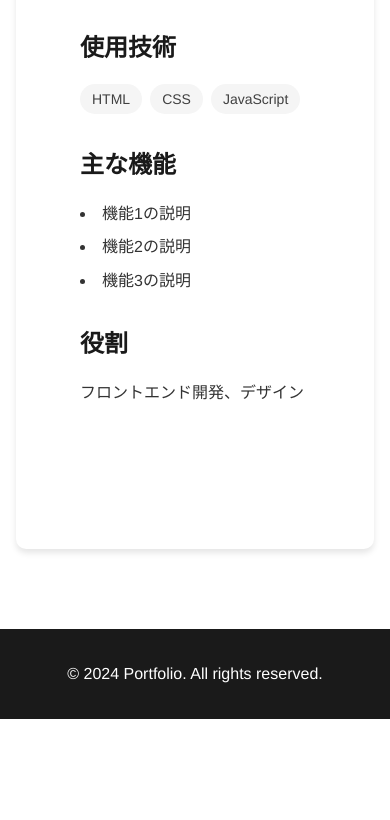
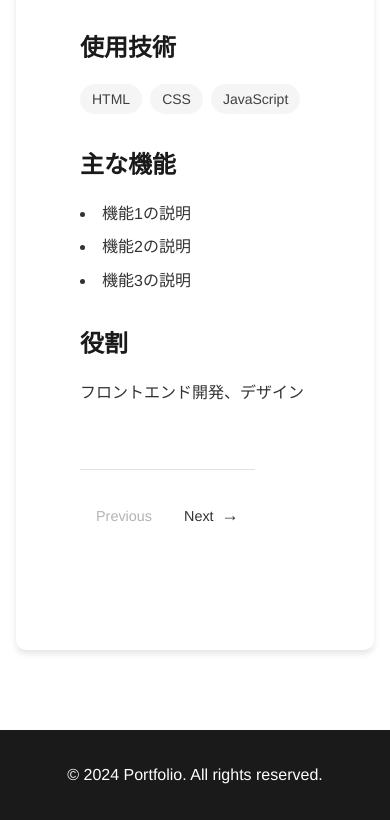
Before and after one commit to teratti744/portfolio-site, a plain HTML site: page projects/project1.html in a window 390 px wide. Shown: the part 701-1521 px from the top of the page. Before the commit the page ends 1420 px from the top, so only its background shows below. Drawn offline with Linux system fonts and the light colour scheme.

Commit message:
Add Previous/Next navigation to project pages

```diff
--- a/css/style.css
+++ b/css/style.css
@@ -474,6 +474,51 @@ section h2 {
     opacity: 1;
 }
 
+/* Project Navigation */
+.project-navigation {
+    display: flex;
+    justify-content: space-between;
+    margin-top: 3rem;
+    padding-top: 2rem;
+    border-top: 1px solid var(--gray-light);
+}
+
+.nav-prev,
+.nav-next,
+.nav-disabled {
+    padding: 0.75rem 1.5rem;
+    border-radius: 5px;
+    font-weight: 500;
+    transition: var(--transition);
+    text-decoration: none;
+    color: var(--text-color);
+    display: inline-flex;
+    align-items: center;
+    gap: 0.5rem;
+}
+
+.nav-prev::before {
+    content: '←';
+    font-size: 1.2em;
+}
+
+.nav-next::after {
+    content: '→';
+    font-size: 1.2em;
+}
+
+.nav-prev:hover,
+.nav-next:hover {
+    background: var(--light-bg);
+    color: var(--primary-color);
+}
+
+.nav-disabled {
+    color: var(--gray-medium);
+    cursor: not-allowed;
+    opacity: 0.6;
+}
+
 /* Responsive Design */
 @media (max-width: 768px) {
     .nav {
@@ -520,6 +565,18 @@ section h2 {
     .project-content h1 {
         font-size: 2rem;
         padding: 1.5rem;
+    }
+
+    .project-navigation {
+        margin-top: 2rem;
+        padding-top: 1.5rem;
+    }
+
+    .nav-prev,
+    .nav-next,
+    .nav-disabled {
+        padding: 0.5rem 1rem;
+        font-size: 0.9rem;
     }
 }
 
--- a/projects/project1.html
+++ b/projects/project1.html
@@ -53,6 +53,10 @@
                 <p>フロントエンド開発、デザイン</p>
 
                 <div class="project-links">
+                    <div class="project-navigation">
+                        <span class="nav-disabled">Previous</span>
+                        <a href="project2.html" class="nav-next">Next</a>
+                    </div>
                 </div>
             </div>
         </section>
```
Also changed, not shown: projects/project2.html (+4 -0 lines), projects/project3.html (+4 -0 lines), projects/project4.html (+4 -0 lines), projects/project5.html (+4 -0 lines), projects/project6.html (+4 -0 lines).
